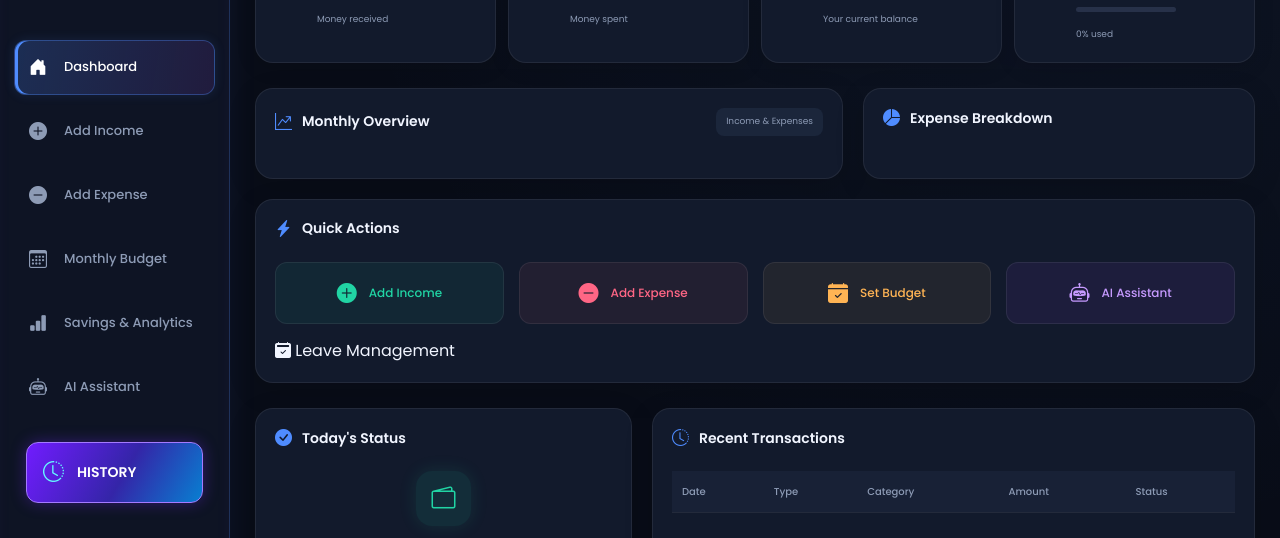
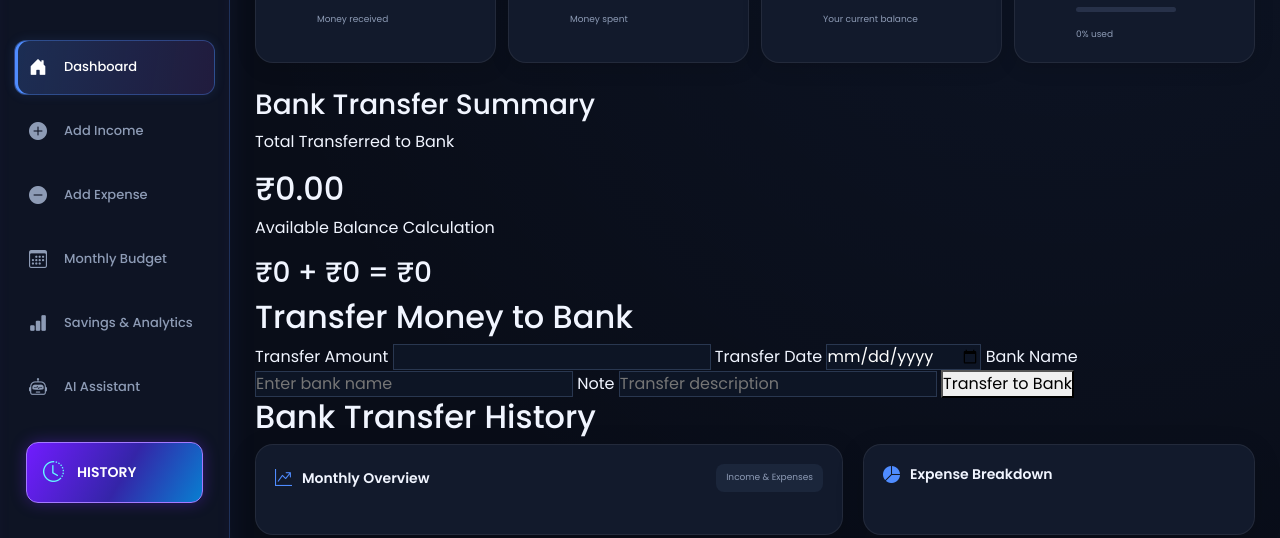
Before and after one commit to Manoj-fs-dev/My-Money-Tracker, a plain HTML site: page index.html in a window 1280 px wide. Shown: the part 205-743 px from the top of the page. Drawn offline with nearby package versions, Linux system fonts and the light colour scheme.

Commit message:
Update index.html

```diff
--- a/index.html
+++ b/index.html
@@ -190,6 +190,81 @@
 
             </section>
 
+<!-- BANK TRANSFER SUMMARY -->
+
+<div class="bank-balance-card">
+
+    <h3>Bank Transfer Summary</h3>
+
+    <p>Total Transferred to Bank</p>
+
+    <h2 id="bank-total-transferred">₹0.00</h2>
+
+    <p>Available Balance Calculation</p>
+
+    <h3 id="bank-balance-calculation">
+        ₹0 + ₹0 = ₹0
+    </h3>
+
+</div>
+
+<!-- BANK TRANSFER FORM -->
+
+<section class="bank-transfer-section">
+
+    <h2>Transfer Money to Bank</h2>
+
+    <form id="bank-transfer-form">
+
+        <label>Transfer Amount</label>
+        <input
+            type="number"
+            id="bank-transfer-amount"
+            min="0.01"
+            step="0.01"
+            required
+        >
+
+        <label>Transfer Date</label>
+        <input
+            type="date"
+            id="bank-transfer-date"
+            required
+        >
+
+        <label>Bank Name</label>
+        <input
+            type="text"
+            id="bank-name"
+            maxlength="100"
+            placeholder="Enter bank name"
+        >
+
+        <label>Note</label>
+        <input
+            type="text"
+            id="bank-transfer-note"
+            maxlength="255"
+            placeholder="Transfer description"
+        >
+
+        <button type="submit">
+            Transfer to Bank
+        </button>
+
+    </form>
+
+</section>
+
+<!-- BANK TRANSFER HISTORY -->
+
+<section class="bank-history-section">
+
+    <h2>Bank Transfer History</h2>
+
+    <div id="bank-transfer-history"></div>
+
+</section>
 
             <!-- CHARTS AND QUICK ACTIONS -->
             <section class="middle-grid" id="analytics">
```
